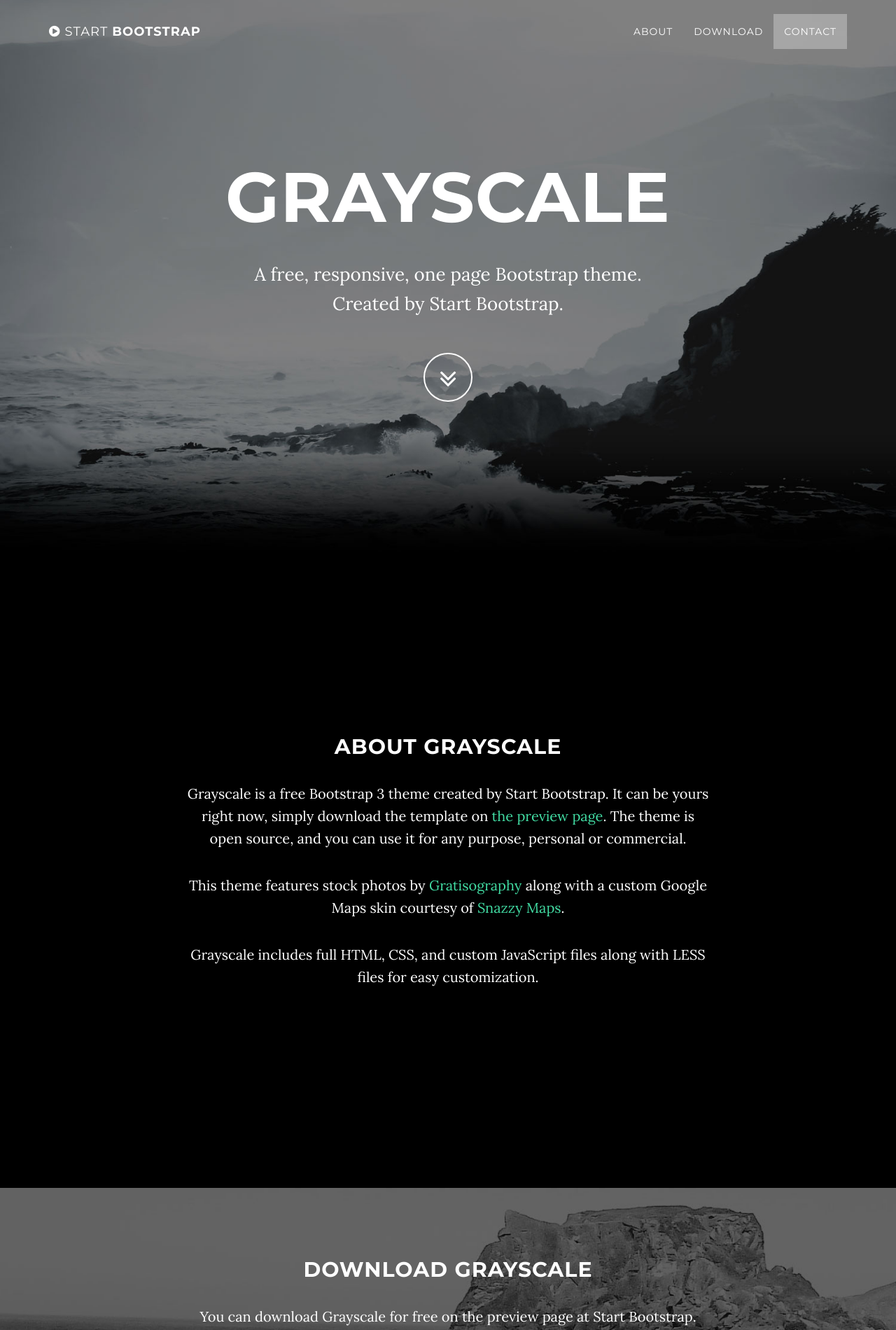
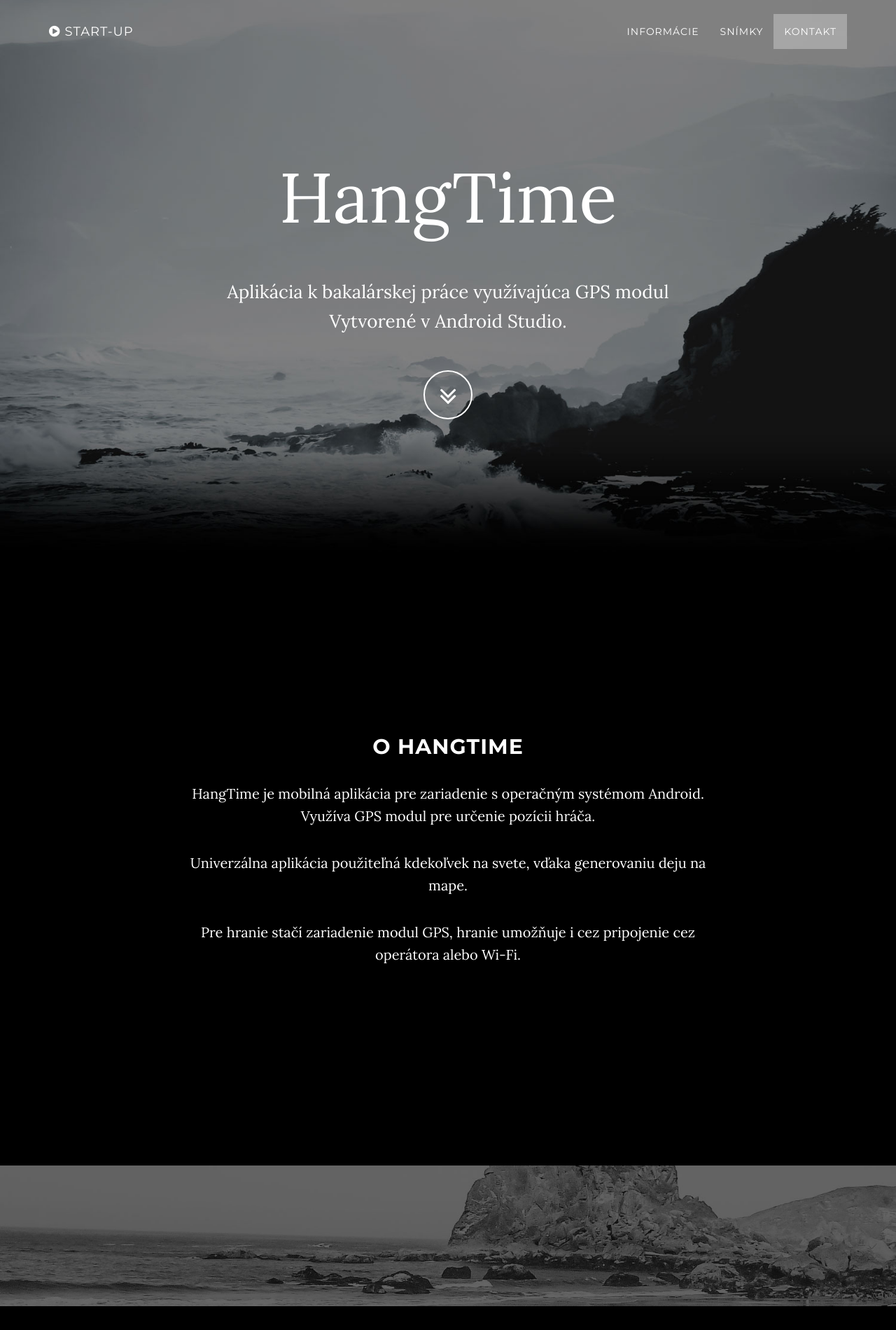
Before and after one commit to vvajzer/GPShra, a website: page index.html in a window 1280 px wide. Shown: the top 1900 px of the page at 70% size. Drawn offline with nearby package versions, Linux system fonts and the light colour scheme; some packages are replaced by stand-ins of ours.

Commit message:
master commit

```diff
--- a/index.html
+++ b/index.html
@@ -9,7 +9,7 @@
     <meta name="description" content="">
     <meta name="author" content="">
 
-    <title>Grayscale - Start Bootstrap Theme</title>
+    <title>HangTime- Bakalárska práca</title>
 
     <!-- Bootstrap Core CSS -->
     <link href="vendor/bootstrap/css/bootstrap.min.css" rel="stylesheet">
@@ -41,7 +41,7 @@
                     Menu <i class="fa fa-bars"></i>
                 </button>
                 <a class="navbar-brand page-scroll" href="#page-top">
-                    <i class="fa fa-play-circle"></i> <span class="light">Start</span> Bootstrap
+                    <i class="fa fa-play-circle"></i> <span class="light">Start-up</span>
                 </a>
             </div>
 
@@ -53,13 +53,13 @@
                         <a href="#page-top"></a>
                     </li>
                     <li>
-                        <a class="page-scroll" href="#about">About</a>
+                        <a class="page-scroll" href="#about">Informácie</a>
                     </li>
                     <li>
-                        <a class="page-scroll" href="#download">Download</a>
+                        <a class="page-scroll" href="#download">Snímky</a>
                     </li>
                     <li>
-                        <a class="page-scroll" href="#contact">Contact</a>
+                        <a class="page-scroll" href="#contact">Kontakt</a>
                     </li>
                 </ul>
             </div>
@@ -74,9 +74,9 @@
             <div class="container">
                 <div class="row">
                     <div class="col-md-8 col-md-offset-2">
-                        <h1 class="brand-heading">Grayscale</h1>
-                        <p class="intro-text">A free, responsive, one page Bootstrap theme.
-                            <br>Created by Start Bootstrap.</p>
+                      <p class="brand-heading">HangTime</p>
+                      <p class="intro-text">Aplikácia k bakalárskej práce využívajúca GPS modul
+                      <br>Vytvorené v Android Studio.</p>
                         <a href="#about" class="btn btn-circle page-scroll">
                             <i class="fa fa-angle-double-down animated"></i>
                         </a>
@@ -90,10 +90,10 @@
     <section id="about" class="container content-section text-center">
         <div class="row">
             <div class="col-lg-8 col-lg-offset-2">
-                <h2>About Grayscale</h2>
-                <p>Grayscale is a free Bootstrap 3 theme created by Start Bootstrap. It can be yours right now, simply download the template on <a href="http://startbootstrap.com/template-overviews/grayscale/">the preview page</a>. The theme is open source, and you can use it for any purpose, personal or commercial.</p>
-                <p>This theme features stock photos by <a href="http://gratisography.com/">Gratisography</a> along with a custom Google Maps skin courtesy of <a href="http://snazzymaps.com/">Snazzy Maps</a>.</p>
-                <p>Grayscale includes full HTML, CSS, and custom JavaScript files along with LESS files for easy customization.</p>
+                <h2>O HangTime</h2>
+                <p>HangTime je mobilná aplikácia pre zariadenie s operačným systémom Android. Využíva GPS modul pre určenie pozícii hráča.</p>
+                <p>Univerzálna aplikácia použiteľná kdekoľvek na svete, vďaka generovaniu deju na mape.
+                <p>Pre hranie stačí zariadenie modul GPS, hranie umožňuje i cez pripojenie cez operátora alebo Wi-Fi.</p>
             </div>
         </div>
     </section>
@@ -103,9 +103,8 @@
         <div class="download-section">
             <div class="container">
                 <div class="col-lg-8 col-lg-offset-2">
-                    <h2>Download Grayscale</h2>
-                    <p>You can download Grayscale for free on the preview page at Start Bootstrap.</p>
-                    <a href="http://startbootstrap.com/template-overviews/grayscale/" class="btn btn-default btn-lg">Visit Download Page</a>
+
+
                 </div>
             </div>
         </div>
@@ -115,9 +114,8 @@
     <section id="contact" class="container content-section text-center">
         <div class="row">
             <div class="col-lg-8 col-lg-offset-2">
-                <h2>Contact Start Bootstrap</h2>
-                <p>V prípade akýchkoľvek otázok nás neváhajte kontaktovať na danom emaily. Pre
-                zobrazenie zdrojového kódu préjdite na stránku GitHub</p>
+                <h2>Kontakt </h2>
+                <p>Pre zdrojový kod šablony nás navštívte na stránkach GitHub. Pre kontaktovanie použite nižšie uvedený email.</p>
                 <p><a href="mailto:feedback@startbootstrap.com">viktor.vajzer@gmail.com</a>
                 </p>
                 <ul class="list-inline banner-social-buttons">
@@ -126,6 +124,7 @@
                         <a href="https://github.com/vvajzer/GPSHra" class="btn btn-default btn-lg"><i class="fa fa-github fa-fw"></i> <span class="network-name">Github</span></a>
                     </li>
 
+                    </li>
                 </ul>
             </div>
         </div>
@@ -137,7 +136,7 @@
     <!-- Footer -->
     <footer>
         <div class="container text-center">
-            <p>Copyright &copy; Made by Viktor Vajzer 2017</p>
+            <p>Copyright &copy; Your Website 2016</p>
         </div>
     </footer>
 
```
